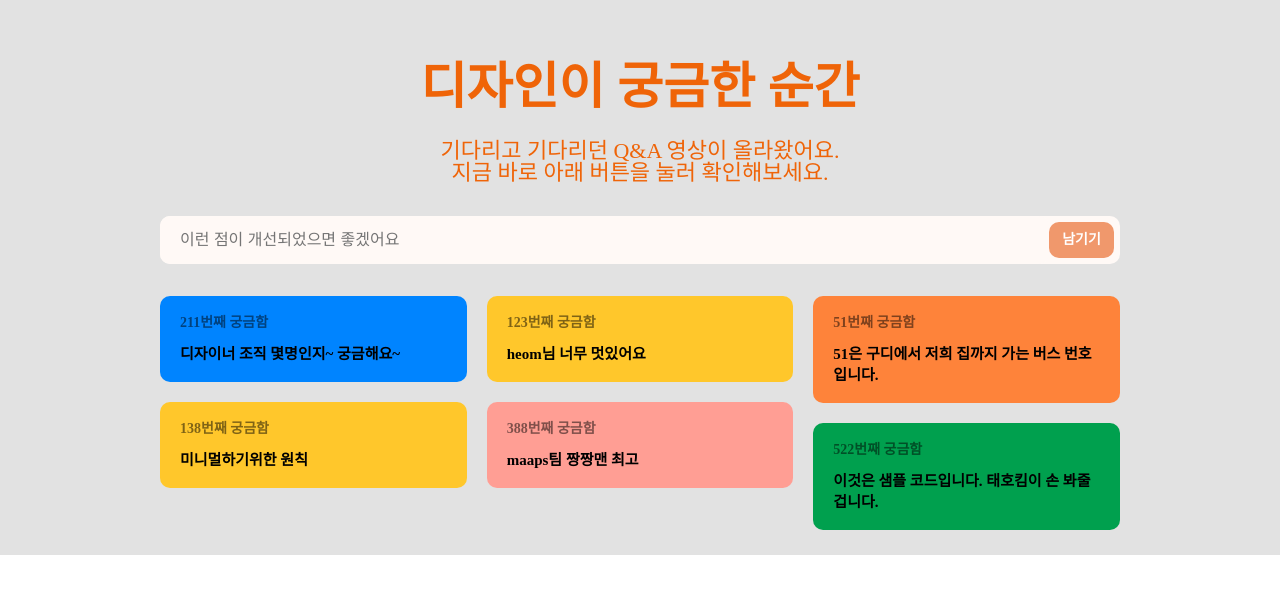
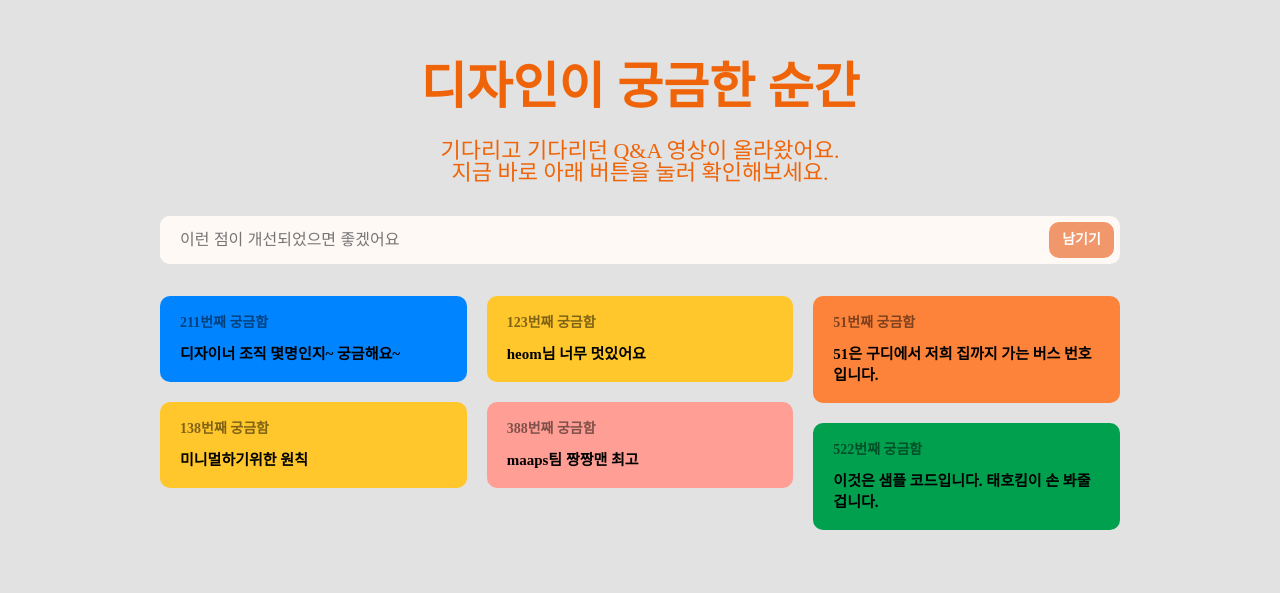
Before and after one commit to Mapps-unit/qna, a React (Create React App) app: page / in a window 1280 px wide. Shown: the part 245-838 px from the top of the page. Before the commit the page ends 800 px from the top, so only its background shows below. Built offline with nearby package versions, Linux system fonts and the light colour scheme.

Commit message:
addBottomPadding

```diff
--- a/src/QnaPage/QnaPage.js
+++ b/src/QnaPage/QnaPage.js
@@ -5,7 +5,7 @@ import InputBox from "./InputBox";
 
 function QnaPage() {
   return (
-    <div css={pageBox}>
+    <div css={[pageBox, paddingBottom]}>
       <div css={contentsBox}>
         <h2 css={[paddingTop, header1, colorWhite]}>디자인이 궁금한 순간</h2>
         <p css={[header2, colorWhite]}>
@@ -27,6 +27,10 @@ const pageBox = css`
 
 const paddingTop = css`
   padding-top: 300px;
+`;
+
+const paddingBottom = css`
+  padding-bottom: 300px;
 `;
 
 const contentsBox = css`
```
